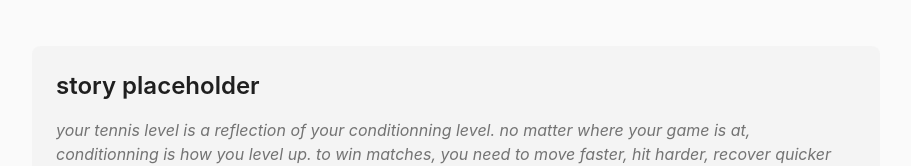
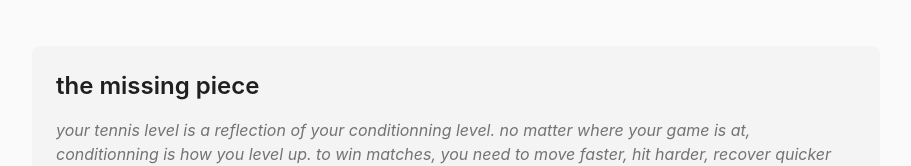
Before and after one commit to meknazee/ziad-website, a React (Vite) app: page /strength-conditioning in a window 1280 px wide. Shown: the part 202-368 px from the top of the page, without its empty margins (184-1095 px from the left). Built offline with nearby package versions, Linux system fonts and the light colour scheme.

Commit message:
Update header to "missing piece"
Update the header text in `StrengthConditioning.tsx` to "missing piece".

```diff
--- a/src/pages/StrengthConditioning.tsx
+++ b/src/pages/StrengthConditioning.tsx
@@ -43,7 +43,7 @@ const StrengthConditioning = () => {
 
         <section className="mb-12">
           <div className="bg-muted/50 rounded-lg p-6">
-            <h2 className="text-2xl font-semibold text-foreground mb-4">story placeholder</h2>
+            <h2 className="text-2xl font-semibold text-foreground mb-4">the missing piece</h2>
             <p className="text-muted-foreground italic">
               your tennis level is a reflection of your conditionning level.
               no matter where your game is at, conditionning is how you level up.
```
